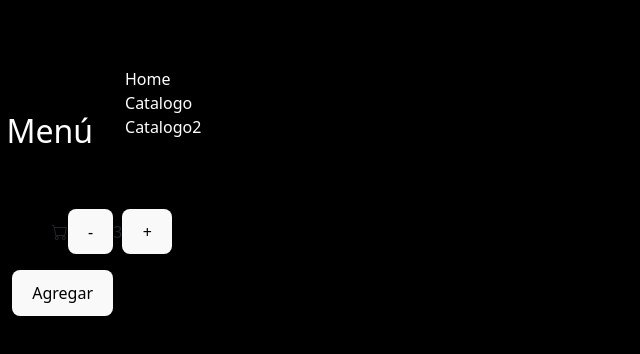
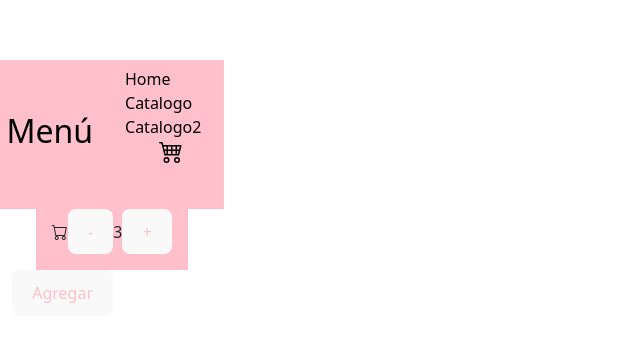
Before and after one commit to florzuazaga/proyecto-react, a React (Vite) app: page /item/1 in a window 1280 px wide. Shown: the part 212-566 px from the top of the page, without its empty margins (0-640 px from the left). Built offline with nearby package versions, Linux system fonts and the light colour scheme; no server answers; the database is empty.

Commit message:
cambiosfirebase

```diff
--- a/src/App.css
+++ b/src/App.css
@@ -5,19 +5,19 @@
 }
 .counter {
   width: fit-content;
-  background-color: black;
+  background-color: pink;
   margin: auto;
   padding: 1rem;
   text-align: center;
 }
 body {
-  background-color: black;
+  background-color: white;
 }
 button {
   font-size: 10px;
   font-family: Verdana, Geneva, Tahoma, sans-serif;
-  color: black;
-  background: white;
+  color: pink;
+  background: black;
   border: 0px;
   width: auto;
 }
--- a/src/componentes/Cart/Cart.jsx
+++ b/src/componentes/Cart/Cart.jsx
@@ -5,7 +5,7 @@ import ItemCart from "../ItemCart/itemCart";
 import { Link } from "react-router-dom";
 
 const Cart = () => {
-  const { cart, totalPrice } = useCartContext();
+  const { cart, totalPrecio } = useCartContext();
   const compra = {
     buyer: {
       name: "florencia",
@@ -19,7 +19,7 @@ const Cart = () => {
       price: product.price,
       quantity: product.quantity,
     })),
-    total: totalPrice(),
+    total: totalPrecio(),
   };
   const handleClick = () => {
     const db = getFirestore();
@@ -39,7 +39,7 @@ const Cart = () => {
       {cart.map((product) => (
         <ItemCart key={product.id} product={product} />
       ))}
-      <p>total:{totalPrice()}</p>
+      <p>total:{totalPrecio()}</p>
       <button onClick={handleClick}>compra</button>
     </>
   );
--- a/src/componentes/Navbar.jsx
+++ b/src/componentes/Navbar.jsx
@@ -39,18 +39,18 @@ h2{
     font weight: bold;
 }
 padding:.4rem;
-background-color: black;
+background-color: pink;
 display:flex;
 align-items:center;
 justify-content:space-between;
-color:#fff;
+color:black;
 position:relative;
 float:left;
 ul{
     list-style:none;
 }
 a{
-    color:#fff;
+    color:black;
     text-decoration:none;
     margin-right:1rem;
 }
```
